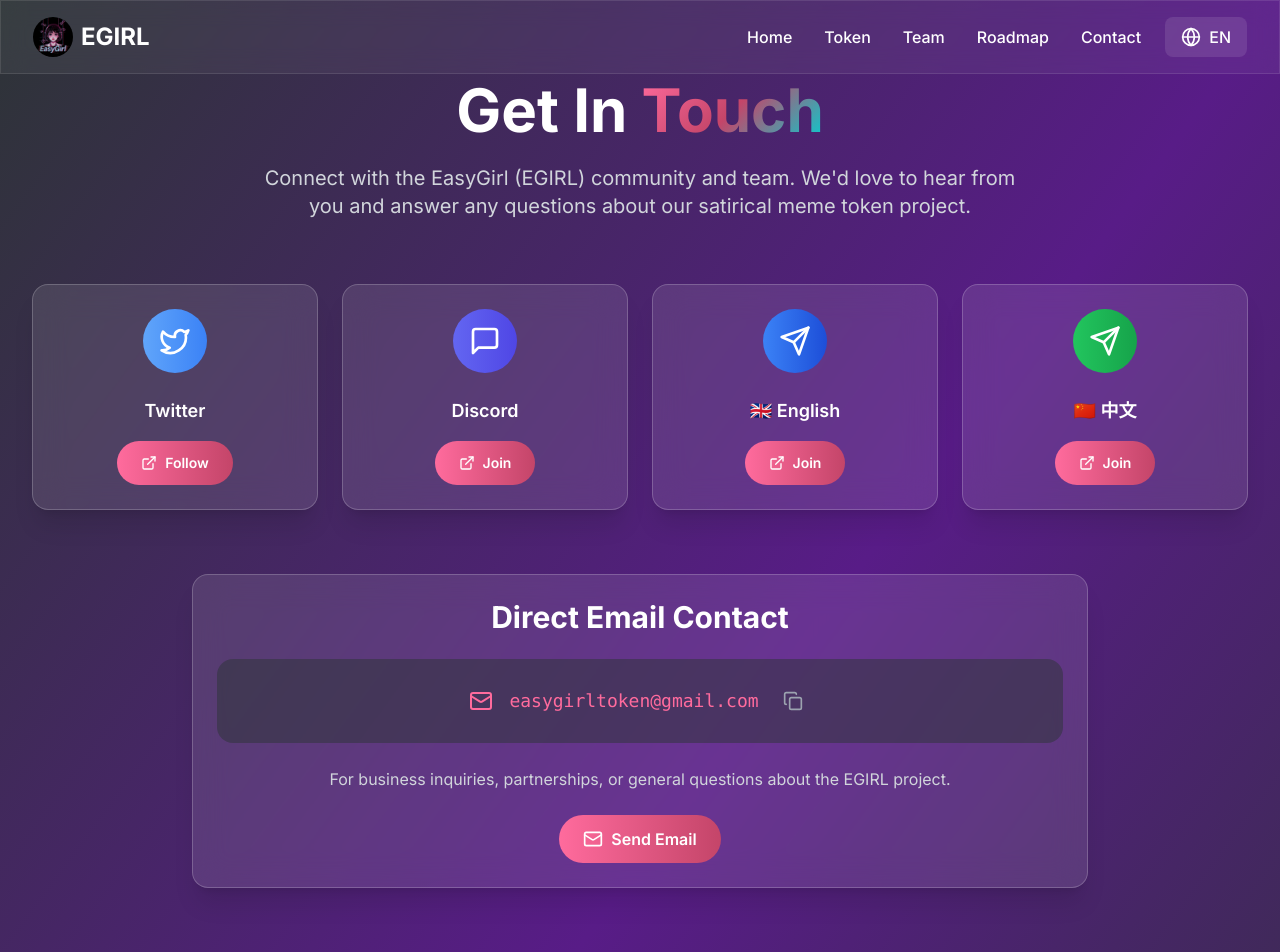
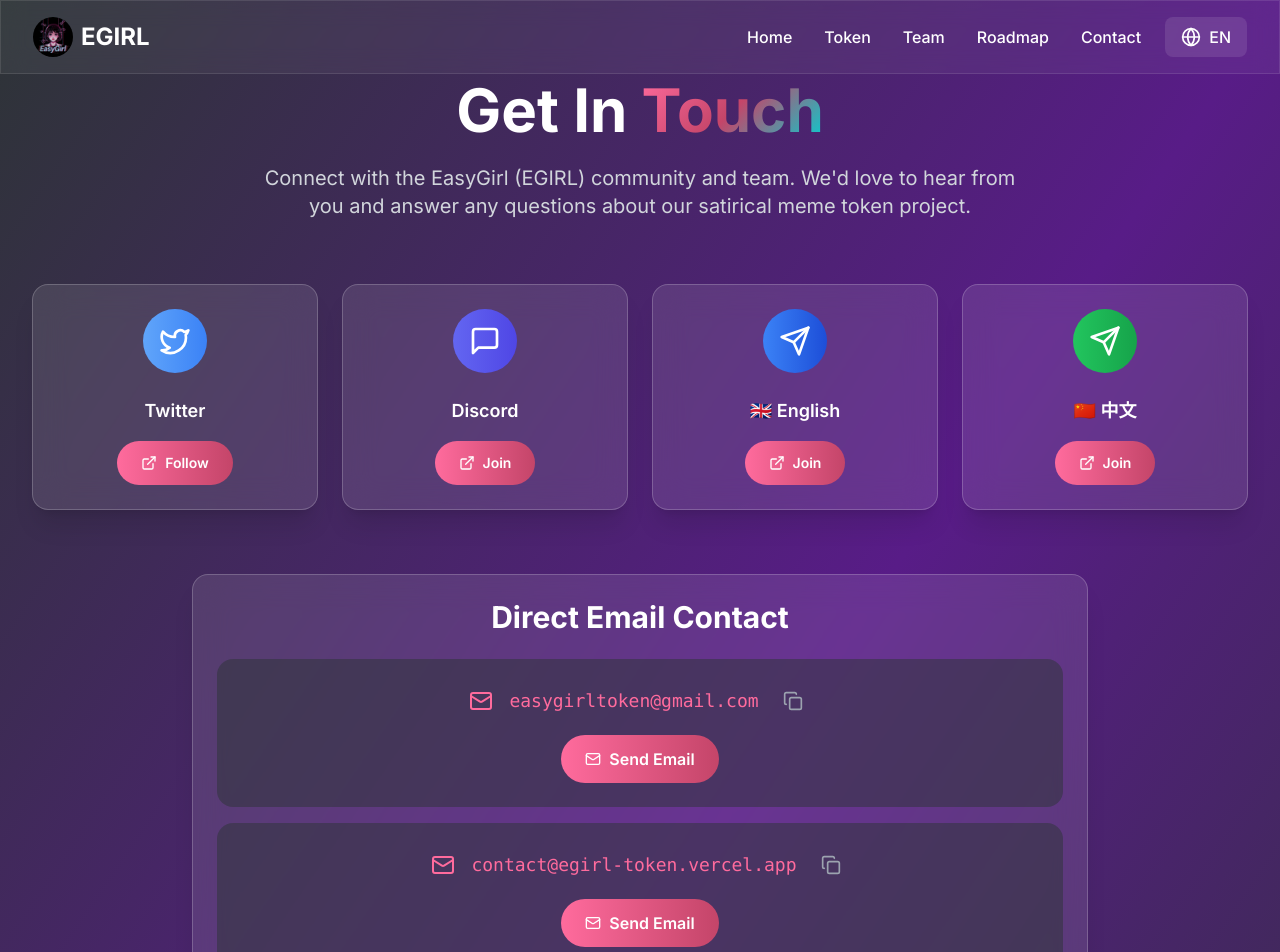
Before and after one commit to erere6232/egirl-website, a Next.js app: page /contact in a window 1280 px wide. Shown: the top 952 px of the page. Built offline with nearby package versions, Linux system fonts and the light colour scheme.

Commit message:
Update contact.tsx

```diff
--- a/pages/contact.tsx
+++ b/pages/contact.tsx
@@ -7,7 +7,9 @@
 
 const ContactPage = () => {
   const [copied, setCopied] = useState(false);
+  const [copiedEmail2, setCopiedEmail2] = useState(false);
   const email = 'easygirltoken@gmail.com';
+  const email2 = 'contact@egirl-token.vercel.app';
 
   const contactMethods = [
     {
@@ -72,6 +74,12 @@
     await navigator.clipboard.writeText(email);
     setCopied(true);
     setTimeout(() => setCopied(false), 2000);
+  };
+
+  const handleCopyEmail2 = async () => {
+    await navigator.clipboard.writeText(email2);
+    setCopiedEmail2(true);
+    setTimeout(() => setCopiedEmail2(false), 2000);
   };
 
   return (
@@ -209,7 +217,9 @@
               <div className="text-center">
                 <h2 className="text-3xl font-bold text-white mb-6">Direct Email Contact</h2>
 
-                <div className="bg-egirl-dark/50 rounded-2xl p-6 mb-6">
+                <div className="space-y-4 mb-6">
+                  {/* First Email */}
+                  <div className="bg-egirl-dark/50 rounded-2xl p-6">
                     <div className="flex items-center justify-center space-x-4">
                       <Mail className="w-6 h-6 text-egirl-pink" />
                       <code className="text-egirl-pink text-lg font-mono">{email}</code>
@@ -225,19 +235,45 @@
                         )}
                       </button>
                     </div>
+                    <a
+                      href={`mailto:${email}`}
+                      className="btn-primary inline-flex items-center mt-4"
+                    >
+                      <Mail className="w-4 h-4 mr-2" />
+                      Send Email
+                    </a>
                   </div>
 
-                <p className="text-gray-300 mb-6">
+                  {/* Second Email */}
+                  <div className="bg-egirl-dark/50 rounded-2xl p-6">
+                    <div className="flex items-center justify-center space-x-4">
+                      <Mail className="w-6 h-6 text-egirl-pink" />
+                      <code className="text-egirl-pink text-lg font-mono">{email2}</code>
+                      <button
+                        onClick={handleCopyEmail2}
+                        className="p-2 hover:bg-white/10 rounded-full transition-colors"
+                        title="Copy email address"
+                      >
+                        {copiedEmail2 ? (
+                          <CheckCircle className="w-5 h-5 text-green-400" />
+                        ) : (
+                          <Copy className="w-5 h-5 text-gray-400 hover:text-egirl-pink" />
+                        )}
+                      </button>
+                    </div>
+                    <a
+                      href={`mailto:${email2}`}
+                      className="btn-primary inline-flex items-center mt-4"
+                    >
+                      <Mail className="w-4 h-4 mr-2" />
+                      Send Email
+                    </a>
+                  </div>
+                </div>
+
+                <p className="text-gray-300">
                   For business inquiries, partnerships, or general questions about the EGIRL project.
                 </p>
-
-                <a
-                  href={`mailto:${email}`}
-                  className="btn-primary inline-flex items-center"
-                >
-                  <Mail className="w-5 h-5 mr-2" />
-                  Send Email
-                </a>
               </div>
             </motion.div>
 
```
Lines whose indentation alone changed are shown as unchanged.
